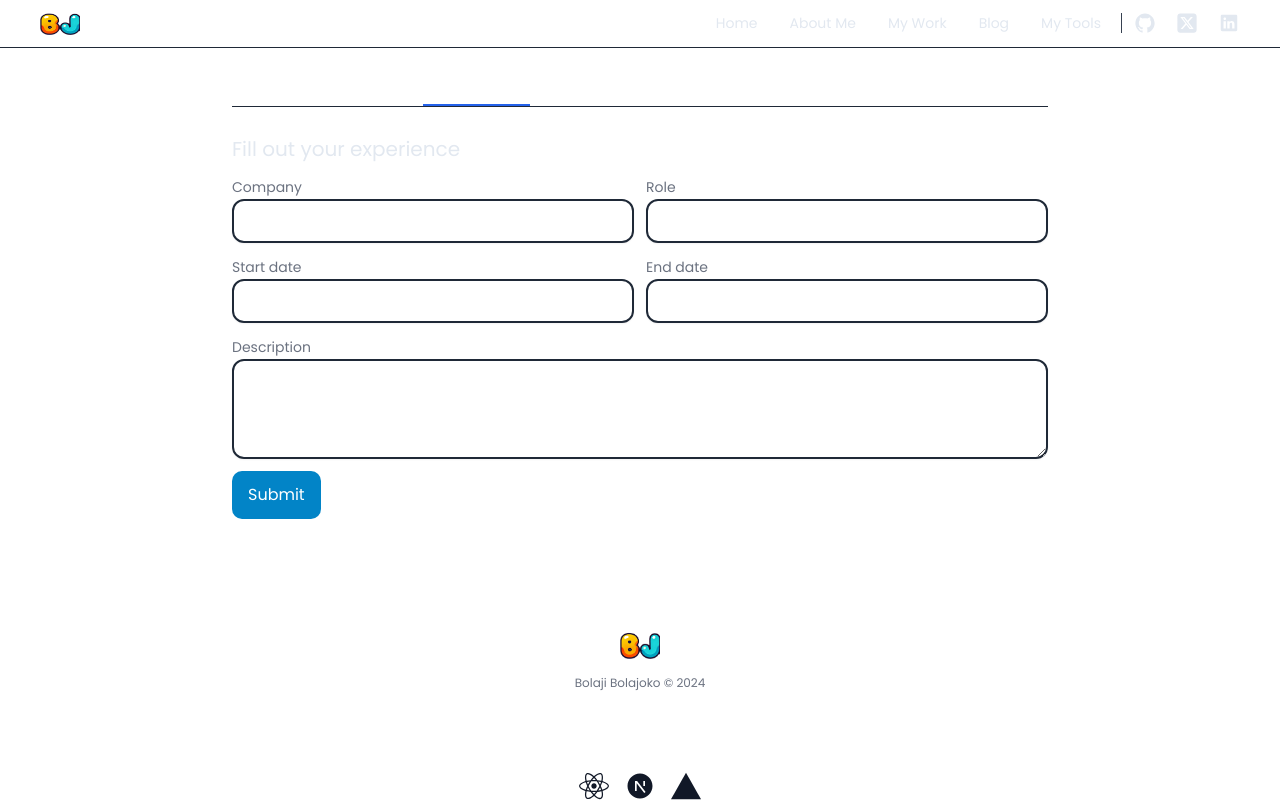
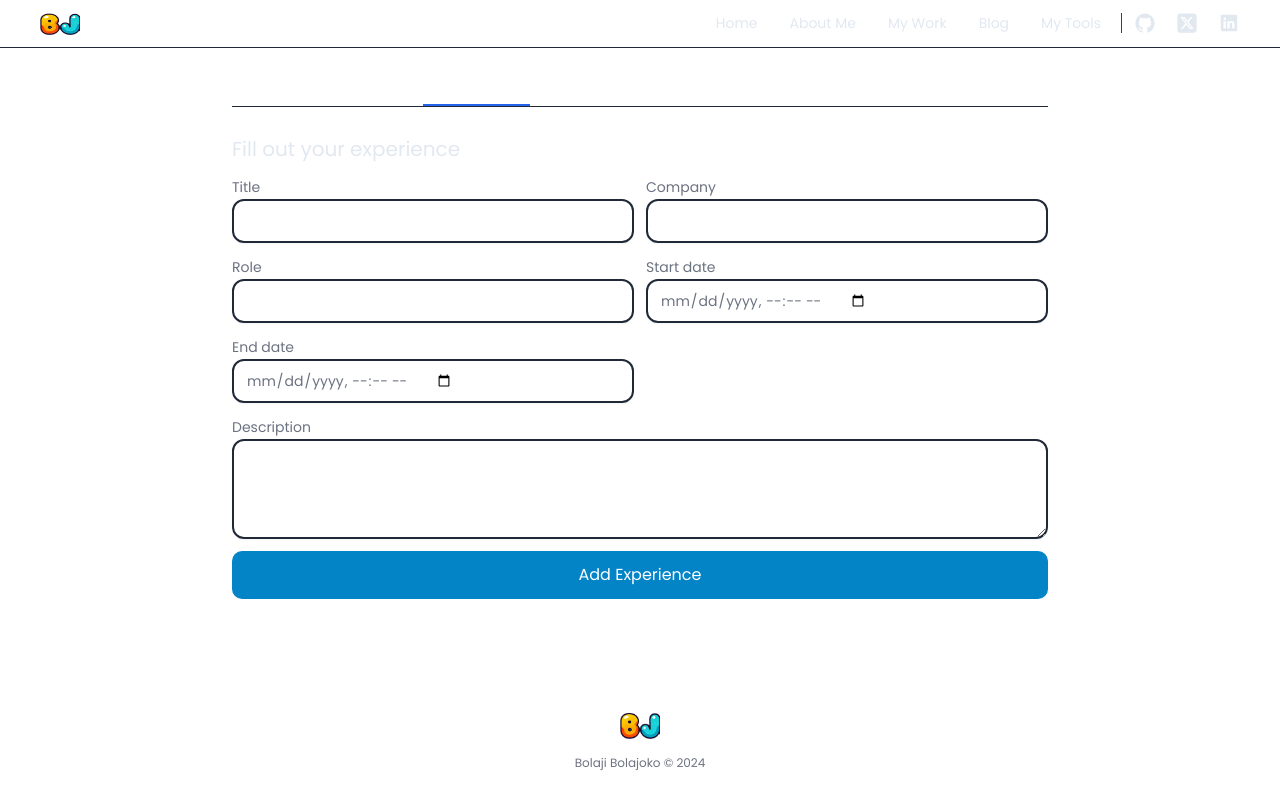
Before and after one commit to Bolaji06/bj.dev, a Next.js app: page /admin/dashboard in a window 1280 px wide. Both pictures are taken after a click on the button "Experience". Shown: the top 800 px of the page. Built offline with nearby package versions, Linux system fonts and the light colour scheme; no server answers.

Commit message:
implement experience API on the FE(creating an experince)

```diff
--- /dev/null
+++ b/src/actions/admin/experienceAction.ts
@@ -0,0 +1,42 @@
+
+"use server";
+
+import { cookies } from "next/headers";
+
+export async function ExperienceAction(prevState: unknown, formData: FormData){
+    const hasToken = (await cookies()).has("bj.dev-token");
+
+    if(!hasToken){
+        return 'Token is missing'
+    }
+    const token = (await cookies()).get("bj.dev-token")?.value as string;
+
+    const bodyData = {
+        title: formData.get("title"),
+        company: formData.get("company"),
+        role: formData.get("role"),
+        description: formData.get("description"),
+        startDate: new Date(formData.get("startDate") as string).toISOString(),
+        endDate: new Date(formData.get("endDate") as string).toISOString()
+    }
+    const options = {
+        method: "POST",
+        headers: {
+            'Content-Type': 'application/json',
+            Authorization: 'Bearer ' + token,
+        },
+        body: JSON.stringify(bodyData)
+    }
+
+    try{
+        const response = await fetch(`${process.env.BASE_API_ENDPOINT}/experience`, options);
+        const data = await response.json();
+
+        return data;
+
+    }catch(error){
+        if(error instanceof Error){
+            return "Something went wrong " + error.message
+        }
+    }
+}
--- a/src/app/admin/(admin)/dashboard/layout.tsx
+++ b/src/app/admin/(admin)/dashboard/layout.tsx
@@ -1,3 +1,4 @@
+import { Toaster } from "react-hot-toast";
 
 export default function Layout({ children }: { children: React.ReactNode }): React.JSX.Element{
 
@@ -5,6 +6,7 @@ export default function Layout({ children }: { children: React.ReactNode }): Rea
         <>
             <main className="px-10">
                 { children }
+                <Toaster />
             </main>
         </>
     )
--- a/src/app/blog/[slug]/layout.tsx
+++ b/src/app/blog/[slug]/layout.tsx
@@ -1,10 +1,14 @@
+import { Suspense } from "react";
 
 export default function BlogLayout({ children }: { children: React.ReactNode }): React.JSX.Element{
 
     return (
         <>
             <main>
-                { children }
+                <Suspense fallback={<p className="py-20 text-white">Loading...</p>}>
+                    { children }
+                </Suspense>
+
             </main>
         </>
     )
--- a/src/app/layout.tsx
+++ b/src/app/layout.tsx
@@ -4,7 +4,6 @@ import localFont from "next/font/local";
 import "./globals.css";
 import NavBar from "@/components/NavBar/NavBar";
 import Footer from "@/components/Footer/Footer";
-import { Toaster } from "react-hot-toast";
 
 const geistSans = localFont({
   src: "./fonts/GeistVF.woff",
@@ -35,7 +34,7 @@ export default function RootLayout({
         <main className="scroll-smooth">
           <NavBar />
           <section className="max-w-4xl mx-auto">{children}</section>
-          <Toaster />
+
         </main>
         <Footer />
       </body>
--- a/src/components/admin/Experience/ExperienceForm.tsx
+++ b/src/components/admin/Experience/ExperienceForm.tsx
@@ -1,50 +1,136 @@
+import { ExperienceAction } from "@/actions/admin/experienceAction";
 import AdminHeaderTitle from "@/components/AdminHeader/AdminHeaderTitle";
-import Button from "@/components/Button/Button";
+import FormButton from "@/components/FormButton/FormButton";
 import Label from "@/components/Label/Label";
 import { Input } from "@/components/ui/input";
 import { Textarea } from "@/components/ui/textarea";
+import {
+  ChangeEvent,
+  useActionState,
+  useEffect,
+  useRef,
+  useState,
+} from "react";
+import toast from "react-hot-toast";
 
 export default function ExperienceForm() {
+  const [state, action, isPending] = useActionState(ExperienceAction, {});
+  const [formInput, setFormInput] = useState({
+    title: "",
+    role: "",
+    company: "",
+    description: "",
+    startDate: "",
+    endDate: "",
+  });
+  const hasMount = useRef(false);
+
+  function handleOnChange(
+    e: ChangeEvent<HTMLInputElement | HTMLTextAreaElement>
+  ) {
+    const { name, value } = e.target;
+    setFormInput((prevState) => {
+      return {
+        ...prevState,
+        [name]: value,
+      };
+    });
+  }
+
+  useEffect(() => {
+    // help to avoid re-rendering of toast when component mounts
+    if (hasMount.current) {
+      if (state.success) {
+        toast.success(
+          <div className="capitalize font-medium">{state.message}</div>,
+          { duration: 4000 }
+        );
+      } else if (state.success === false) {
+        toast.error(
+          <div className="capitalize font-medium">{state.message}</div>,
+          { duration: 4000 }
+        );
+      }
+    } else {
+      hasMount.current = true;
+    }
+  }, [state.success]);
+
   return (
     <>
       <section>
         <AdminHeaderTitle title="Fill out your experience" />
 
-        <form action="" className="space-y-3">
+        <form action={action} className="space-y-3">
           <div className="grid grid-cols-1 gap-3 md:grid-cols-2">
+            <div>
+              <Label id="title">
+                Title
+                <Input
+                  name="title"
+                  value={formInput.title}
+                  onChange={handleOnChange}
+                />
+              </Label>
+            </div>
+
             <div>
               <Label id="company">
                 Company
-                <Input name="company" />
+                <Input
+                  name="company"
+                  value={formInput.company}
+                  onChange={handleOnChange}
+                />
               </Label>
             </div>
             <div>
               <Label id="role">
                 Role
-                <Input name="role" />
+                <Input
+                  name="role"
+                  value={formInput.role}
+                  onChange={handleOnChange}
+                />
               </Label>
             </div>
             <div>
               <Label id="startDate">
                 Start date
-                <Input name="startDate" />
+                <Input
+                  name="startDate"
+                  type="datetime-local"
+                  value={formInput.startDate}
+                  onChange={handleOnChange}
+                />
               </Label>
             </div>
             <div>
               <Label id="endDate">
                 End date
-                <Input name="endDate" />
+                <Input
+                  name="endDate"
+                  type="datetime-local"
+                  value={formInput.endDate}
+                  onChange={handleOnChange}
+                />
               </Label>
             </div>
           </div>
           <div>
             <Label id="description">
               Description
-              <Textarea name="description" />
+              <Textarea
+                name="description"
+                value={formInput.description}
+                onChange={handleOnChange}
+              />
             </Label>
           </div>
           <div className="mt-4">
-            <Button type="submit">Submit</Button>
+            <FormButton isPending={isPending}>
+              {isPending ? "Adding" : "Add Experience"}
+            </FormButton>
           </div>
         </form>
       </section>
--- a/src/components/admin/Project/ProjectForm.tsx
+++ b/src/components/admin/Project/ProjectForm.tsx
@@ -28,6 +28,7 @@ export default function ProjectForm() {
   const hasMount = useRef(false);
 
   function addStack(item: string) {
+    if(stackInput.length){
       setStackList((prevState) => {
         if (prevState.includes(item)) {
           return [...prevState];
@@ -38,6 +39,8 @@ export default function ProjectForm() {
       if (stackLists.includes(item)) {
         toast(`${item} already in the list!`);
       }
+    }
+
   }
 
   function removeStack(item: string) {
--- a/src/components/admin/User/UserForm.tsx
+++ b/src/components/admin/User/UserForm.tsx
@@ -9,7 +9,13 @@ import { Input } from "@/components/ui/input";
 import { Textarea } from "@/components/ui/textarea";
 import { IUser } from "@/definition/definition";
 import { X } from "lucide-react";
-import { ChangeEvent, useActionState, useEffect, useRef, useState } from "react";
+import {
+  ChangeEvent,
+  useActionState,
+  useEffect,
+  useRef,
+  useState,
+} from "react";
 import toast from "react-hot-toast";
 
 export default function UserForm({ user }: { user: IUser }) {
@@ -26,6 +32,7 @@ export default function UserForm({ user }: { user: IUser }) {
   }
 
   function addSocialLink(item: string) {
+    if (socialLinksInput.length) {
       setSocialLinkList((prevState) => {
         if (!prevState.includes(item)) {
           return [...prevState, item];
@@ -37,6 +44,7 @@ export default function UserForm({ user }: { user: IUser }) {
         toast(`${item} already in the list!`);
       }
     }
+  }
 
   function removeSocialLink(item: string) {
     setSocialLinkList((curState) => {
@@ -45,23 +53,24 @@ export default function UserForm({ user }: { user: IUser }) {
   }
 
   useEffect(() => {
-    if (hasMount.current){
-      if(state.success){
+    if (hasMount.current) {
+      if (state.success) {
         toast.success(
           <div className="capitalize font-medium">{state.message}</div>,
           { duration: 4000 }
         );
-      }else if(state.success === false){
+      } else if (state.success === false) {
         toast.error(
           <div className="capitalize font-medium">{state.message}</div>,
           { duration: 4000 }
         );
       }
-    }else {
+    } else {
       hasMount.current = false;
     }
   }, [state]);
 
+  console.log(state);
   return (
     <>
       <section>
--- a/src/data/fetchBlogPosts.ts
+++ b/src/data/fetchBlogPosts.ts
@@ -27,7 +27,7 @@ export async function getBlogPost(slug: string){
 
     const API = `https://dev.to/api/articles/bolajibolajoko51/${slug}`;
     try{
-        const response = await fetch(API);
+        const response = await fetch(API, { cache: "force-cache" });
         const data = await response.json();
         return data;
 
```
Also changed, not shown: src/app/blog/[slug]/page.tsx (+28 -12 lines). Lines whose indentation alone changed are shown as unchanged.
